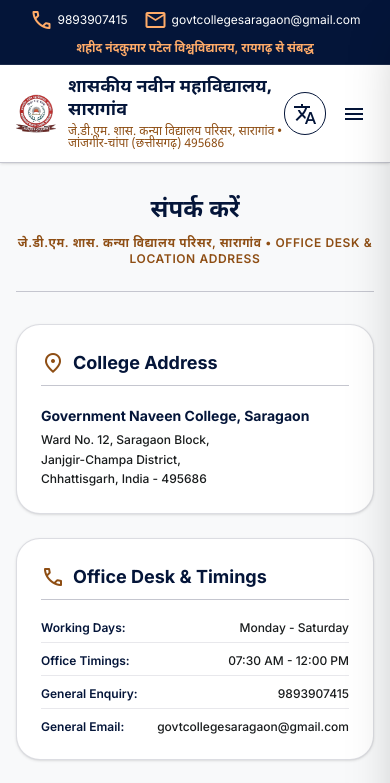
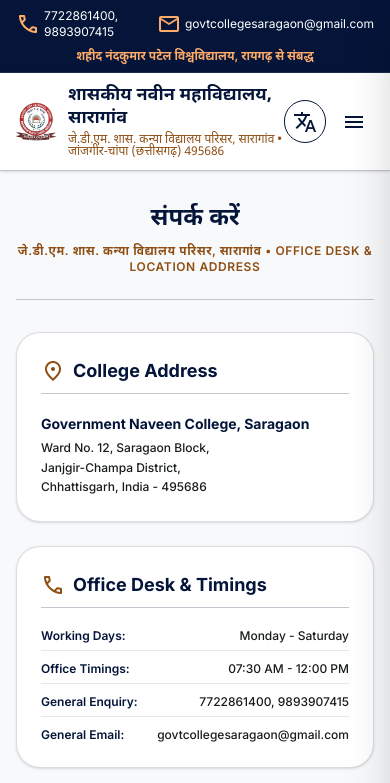
Before and after one commit to Mohanjogi99/gncs, a React (Vite) app: page /contact in a window 390 px wide. Shown: the top 783 px of the page. Built offline with nearby package versions, Linux system fonts and the light colour scheme.

Commit message:
feat: add General Enquiry phone number 7722861400 to header, footer and contact page

```diff
--- a/src/components/Footer.jsx
+++ b/src/components/Footer.jsx
@@ -112,7 +112,7 @@
             </li>
             <li className="flex gap-2.5 items-center">
               <span className="material-symbols-outlined text-secondary-container text-lg">call</span>
-              <span>9893907415</span>
+              <span>7722861400, 9893907415</span>
             </li>
             <li className="flex gap-2.5 items-center">
               <span className="material-symbols-outlined text-secondary-container text-lg">mail</span>
--- a/src/components/Header.jsx
+++ b/src/components/Header.jsx
@@ -45,7 +45,7 @@
           <div className="flex items-center gap-4">
             <span className="flex items-center gap-1">
               <span className="material-symbols-outlined text-sm text-secondary-container">call</span>
-              9893907415
+              7722861400, 9893907415
             </span>
             <span className="flex items-center gap-1">
               <span className="material-symbols-outlined text-sm text-secondary-container">mail</span>
--- a/src/pages/Contact.jsx
+++ b/src/pages/Contact.jsx
@@ -74,7 +74,7 @@
               </li>
               <li className="flex justify-between border-b border-outline-variant/40 pb-1.5">
                 <span className="font-semibold text-primary">General Enquiry:</span>
-                <span>9893907415</span>
+                <span>7722861400, 9893907415</span>
               </li>
               <li className="flex justify-between">
                 <span className="font-semibold text-primary">General Email:</span>
```
